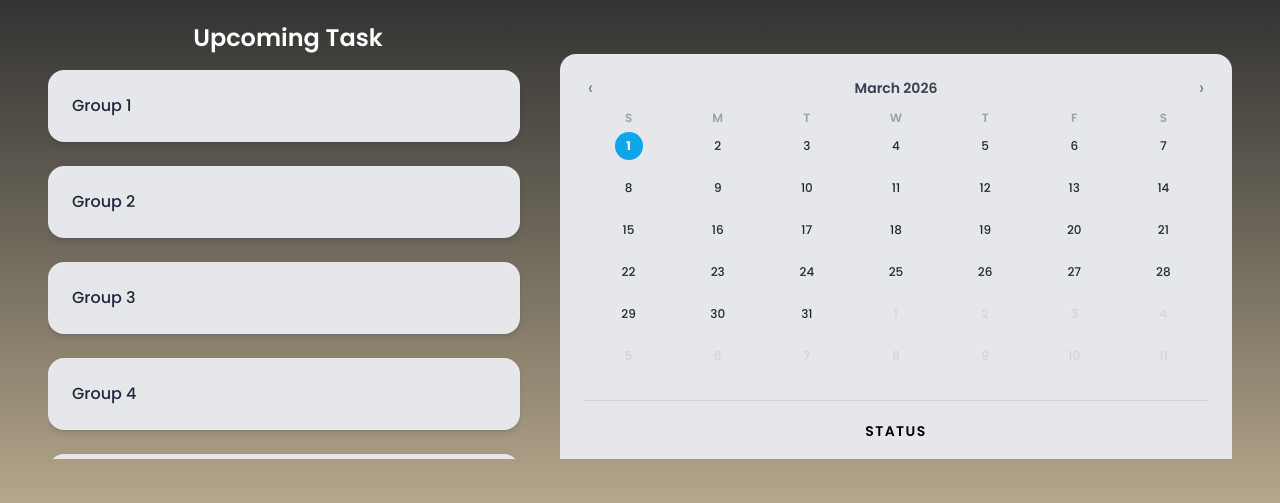
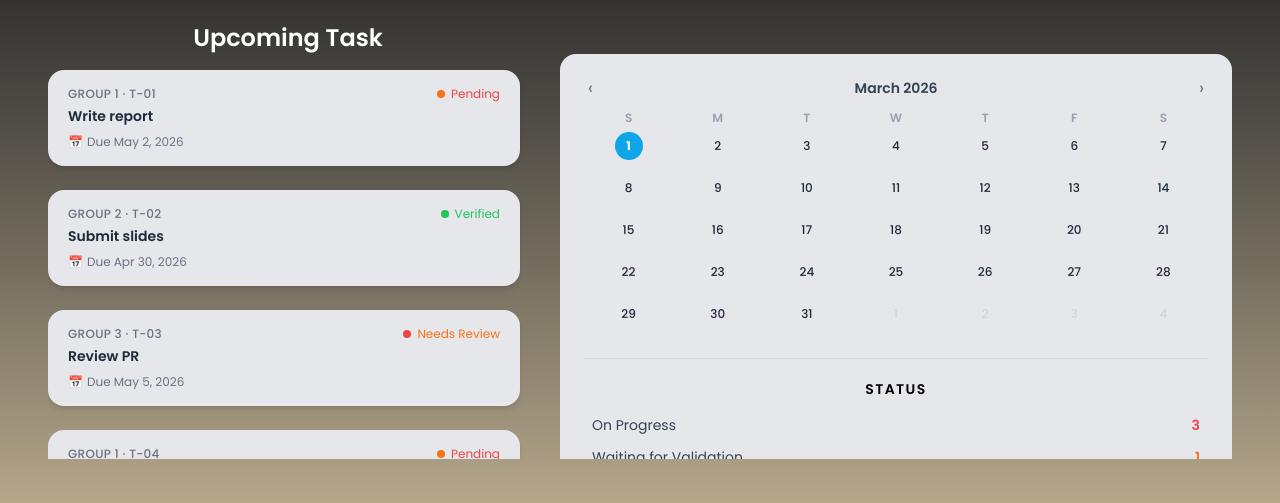
Before and after one commit to lagirebahan/Assignly-SoftwareEngineeringProject, a Next.js app in the folder my-app/: page / in a window 1280 px wide. Shown: the part 293-796 px from the top of the page. Built offline with nearby package versions, Linux system fonts and the light colour scheme; sample sign-in values are in the browser's storage.

Commit message:
homepagefix

```diff
--- a/my-app/app/(protected)/page.tsx
+++ b/my-app/app/(protected)/page.tsx
@@ -3,11 +3,37 @@
 import { StatusRow } from "@/components/ui/StatusRow";
 import Link from "next/link";
 import { useEffect, useState } from "react";
-import { Calendar } from "@/components/ui/Calendar";
+import { Calendar,MOCK_DAY_TASKS, DayTask } from "@/components/ui/Calendar";
+
+const MOCK_UPCOMING_TASKS = [
+  { teamId: "group1", teamName: "Group 1", taskId: "T-01", taskTitle: "Write report", deadline: "2026-05-02", status: "pending" as const },
+  { teamId: "group2", teamName: "Group 2", taskId: "T-02", taskTitle: "Submit slides", deadline: "2026-04-30", status: "verified" as const },
+  { teamId: "group3", teamName: "Group 3", taskId: "T-03", taskTitle: "Review PR", deadline: "2026-05-05", status: "unverified" as const },
+  { teamId: "group1", teamName: "Group 1", taskId: "T-04", taskTitle: "Update README", deadline: "2026-05-01", status: "pending" as const },
+];
+
+const STATUS_DOTS: Record<string, string> = {
+  pending: "#f97316",
+  unverified: "#ef4444",
+  verified: "#22c55e",
+};
+
+const STATUS_LABEL: Record<string, string> = {
+  pending: "Pending",
+  unverified: "Needs Review",
+  verified: "Verified",
+};
+
+const STATUS_DOT: Record<DayTask["status"], string> ={
+  unverified:  "#f97316",
+  pending:  "#ef4444",
+  verified:  "#22c55e",
+}
 
 export default function HomePage() {
 
 const [name, setName] = useState("user");
+const [selectedDay, setSelectedDay] = useState<string | null>(null);
 
 useEffect(() => {
   const storedUser = localStorage.getItem("user");
@@ -18,6 +44,8 @@ useEffect(() => {
   const parsed = JSON.parse(storedUser);
   setName(parsed.name);
 }, []);
+
+const dayTasks = selectedDay ? (MOCK_DAY_TASKS[selectedDay]??[]) : [];
 
   return (
     <div className="h-full bg-gradient-to-b from-[#2e2e2e] to-[#b6a88b] p-12 overflow-hidden flex flex-col">
@@ -36,14 +64,25 @@ useEffect(() => {
             [&::-webkit-scrollbar-thumb]:bg-gray-400/100"
 
           >
-            {["Group 1", "Group 2", "Group 3", "Group 4", "Group 5", "Group 6", "Group 7", "Group 2", "Group 3", "Group 4", "Group 5", "Group 6", "Group 7",].map((group,i) => (
-              <Link href="/teams" className="block">
-                <div
-                  key={i}
-                  className="bg-gray-200 hover:bg-gray-300 transition-colors rounded-2xl p-6 shadow-md cursor-pointer"
-                >
-                  <p className="text-gray-800 font-medium">{group}</p>
-                </div>
+            {MOCK_UPCOMING_TASKS.map((task,i) => (
+              <Link key={i} href={`/teams/${task.teamId}`} className="block">
+                <div className="bg-gray-200 hover:bg-gray-300 transition-colors rounded-2xl px-5 py-4 shadow-md cursor-pointer">
+          {/* Top row: team name + status dot */}
+          <div className="flex items-center justify-between mb-1">
+            <span className="text-xs text-gray-500 font-medium uppercase tracking-wide">{task.teamName} · {task.taskId}</span>
+            <div className="flex items-center gap-1.5">
+              <span style={{ width: 8, height: 8, borderRadius: "50%", backgroundColor: STATUS_DOTS[task.status], display: "inline-block" }} />
+              <span className="text-xs" style={{ color: STATUS_DOT[task.status] }}>{STATUS_LABEL[task.status]}</span>
+            </div>
+          </div>
+          {/* Task title */}
+          <p className="text-gray-800 font-semibold text-sm mb-2">{task.taskTitle}</p>
+          {/* Deadline */}
+          <div className="flex items-center gap-1 text-xs text-gray-500">
+            <span>📅</span>
+            <span>Due {new Date(task.deadline).toLocaleDateString("default", { month: "short", day: "numeric", year: "numeric" })}</span>
+          </div>
+        </div>
               </Link>
             ))}
           </div>
@@ -59,23 +98,45 @@ useEffect(() => {
 
           >
             <div className="bg-gray-200 rounded-2xl p-6 shadow-md">
-              <Calendar/>
+              <Calendar selectedDay={selectedDay} onSelectDay={setSelectedDay} />
               <div className="border-t border-gray-300 my-5"/>
 
-              <h2 className="text-center font-semibold text-sm text-black uppercase tracking-widest mb-4 ">Status</h2>
+              {selectedDay ? (
+                <>
+                  <h2 className="text-center font-semibold text-sm text-black uppercase tracking-widest mb-4 ">{selectedDay}</h2>
+                {dayTasks.length === 0 ? (
+                  <p className="text-center text-gray-400 text-sm">No tasks due today</p>
+                ) : (
+                  <div className="space-y-2">
+                    {dayTasks.map((task) => (
+                      <Link key = {task.taskId} href={`/teams/${task.teamId}`}>
+                        <div className="flex items-center justify-between px-3 py-2 rounded-lg hover:bg-gray-300 transition-colors cursor-pointer">
+                          <span className="text-sm text-gray-700">
+                            <span className="font-medium">{task.teamName}</span>
+                            {" . "}{task.taskId}{" . "}{task.taskTitle}
+                          </span>
+                          <span style={{width: 8, height:8, borderRadius:"50%",backgroundColor: STATUS_DOT[task.status], display:"inline-block", flexShrink:0}}/>
+                        </div>
+                      </Link>
+                    ))}
+                  </div>
+                )}
+                </>
+              ) : (
+                <>
+                  <h2 className="text-center font-semibold text-sm text-black uppercase tracking-widest mb-4 ">Status</h2>
 
-              <div className="space-y-3">
-                <StatusRow label="On Progress" count={3} color="#f97316" />
-                <StatusRow label="Validated" count={1} color="#ef4444"/>
-                <StatusRow label="On Progress" count={1} color="#a855f7"/>
-              </div>
+                  <div className="space-y-3">
+                    <StatusRow label="On Progress" count={3} color="#ef4444" />
+                    <StatusRow label="Waiting for Validation" count={1} color="#f97316"/>
+                    <StatusRow label="Waiting for Verification" count={1} color="#a855f7"/>
+                  </div>
+                </>
+              )}
             </div>
           </div>
-
-
-
         </div>
       </div>
     </div>
-  )
+  );
 }
--- a/my-app/app/api/teams/create/route.ts
+++ b/my-app/app/api/teams/create/route.ts
@@ -1,16 +1,28 @@
 export async function POST(req: Request) {
   const { name } = await req.json();
+
+  const joinCode = generateJoinCode();
 
   const newTeam = {
     id: crypto.randomUUID(),
     name,
+    joinCode,
     members: [
       {
         name: "You", // replace with logged-in user later
         taskStatus: "unfinished",
+        tasks:[]
       },
     ],
   };
 
   return Response.json(newTeam);
 }
+
+function generateJoinCode(): string {
+  const letters = Array.from({length:3},() =>
+    String.fromCharCode(65+Math.floor(Math.random()*26))
+  ).join("");
+  const numbers = Math.floor(10000+Math.random()*90000).toString();
+  return `${letters}-${numbers}`;
+}
--- a/my-app/app/api/teams/join/route.ts
+++ b/my-app/app/api/teams/join/route.ts
@@ -1,23 +1,19 @@
+import { MOCK_TEAMS } from "@/data/mockTeam";
+
 export async function POST(req: Request) {
   const { code } = await req.json();
 
-  // fake lookup
-  if (code !== "ABC-12345") {
+
+  // const team = await getTeamByJoinCode(joinCode);
+  const team = MOCK_TEAMS.find((t) => t.joinCode === code);
+
+  if (!team) {
     return new Response("Invalid code", { status: 400 });
   }
 
-  const team = {
-    id: "group5",
-    name: "Group 5",
-    progress: 20,
-    members: [
-      { name: "Alexio Clive Vandana", taskStatus: "unfinished" },
-      { name: "Bryant Evant Mulya", taskStatus: "unfinished" },
-      { name: "Christian Jordan Dwisaputra", taskStatus: "unfinished" },
-      { name: "Joselyn Patricia Prasetyo", taskStatus: "unverified" },
-      { name: "Nathan", taskStatus: "done" },
-    ],
-  };
-
   return Response.json(team);
 }
+
+// function getTeamByJoinCode(joinCode: string) : team {
+
+// }
--- a/my-app/components/ui/Calendar.tsx
+++ b/my-app/components/ui/Calendar.tsx
@@ -2,22 +2,42 @@ import { useState } from "react";
 
 const DAYS = ["S", "M", "T", "W", "T", "F", "S"];
 
-const MOCK_DOTS: Record<string, string[]> = {
-  "2025-4-1":  ["#6b7280"],
-  "2025-4-8":  ["#a855f7"],
-  "2025-4-9":  ["#6b7280"],
-  "2025-4-11": ["#6b7280"],
-  "2025-4-16": ["#ef4444"],
-  "2025-4-17": ["#ef4444"],
-  "2025-4-20": ["#ef4444"],
-  "2025-4-24": ["#ef4444"],
-  "2025-4-27": ["#22c55e"],
-  "2025-4-28": ["#6b7280"],
-  "2025-4-29": ["#22c55e"],
-  "2025-4-30": ["#6b7280"],
+export type DayTask = {
+  teamId :string;
+  teamName : string;
+  taskId :string;
+  taskTitle : string;
+  status : "pending"|"unverified"|"verified";
 };
 
-export function Calendar() {
+const STATUS_COLOR: Record<DayTask["status"], string> = {
+  unverified:  "#f97316",
+  pending:  "#ef4444",
+  verified:  "#22c55e",
+};
+
+const STATUS_PRIORITY: Record<DayTask["status"], number> = {
+  pending:  0,
+  unverified:  1,
+  verified:  2,
+};
+
+export const MOCK_DAY_TASKS: Record<string, DayTask[]> = {
+  "2026-4-29": [
+    { teamId: "group1", teamName: "Group 1", taskId: "T-01", taskTitle: "Write report", status: "pending" },
+    { teamId: "group2", teamName: "Group 2", taskId: "T-02", taskTitle: "Submit slides", status: "verified" },
+  ],
+  "2026-4-30": [
+    { teamId: "group3", teamName: "Group 3", taskId: "T-03", taskTitle: "Review PR", status: "unverified" },
+  ],
+};
+
+interface CalendarProps{
+  selectedDay:string|null;
+  onSelectDay:(key:string|null)=>void;
+}
+
+export function Calendar({selectedDay, onSelectDay} : CalendarProps) {
   const today = new Date();
   const [year, setYear] = useState(today.getFullYear());
   const [month, setMonth] = useState(today.getMonth()); // 0-indexed
@@ -37,7 +57,6 @@ export function Calendar() {
     else setMonth(m => m + 1);
   };
 
-  // Build grid cells
   const cells: { day: number; current: boolean }[] = [];
   for (let i = firstDay - 1; i >= 0; i--) {
     cells.push({ day: daysInPrevMonth - i, current: false });
@@ -45,10 +64,13 @@ export function Calendar() {
   for (let d = 1; d <= daysInMonth; d++) {
     cells.push({ day: d, current: true });
   }
-  const remaining = 42 - cells.length;
+  const remaining = (7-(cells.length % 7)) % 7;
   for (let d = 1; d <= remaining; d++) {
     cells.push({ day: d, current: false });
   }
+
+  const rows: typeof cells[] = [];
+  for (let i = 0; i< cells.length; i+= 7) rows.push(cells.slice(i, i+7));
 
   return (
     <div>
@@ -71,25 +93,34 @@ export function Calendar() {
         {cells.map((cell, i) => {
           const isToday = cell.current && cell.day === today.getDate() && month === today.getMonth() && year === today.getFullYear();
           const key = `${year}-${month + 1}-${cell.day}`;
-          const dots = cell.current ? (MOCK_DOTS[key] ?? []) : [];
+          const tasks = cell.current ? (MOCK_DAY_TASKS[key] ?? []) : [];
+          const isSelected = cell.current && selectedDay === key;
+          const dotColor = tasks.length > 0
+            ? STATUS_COLOR[tasks.reduce((best, t) =>
+              STATUS_PRIORITY[t.status] <STATUS_PRIORITY[best.status] ? t :best
+            ).status]
+            :null;
 
           return (
-            <div key={i} className="flex flex-col items-center py-0.5">
+            <div
+              key={i}
+              className="flex flex-col items-center py-0.5"
+              onClick={()=> cell.current && onSelectDay(isSelected ? null : key)}>
               <div
                 className="w-7 h-7 flex items-center justify-center rounded-full text-xs font-medium"
                 style={{
-                  backgroundColor: isToday ? "#0ea5e9" : "transparent",
-                  color: isToday ? "white" : cell.current ? "#1f2937" : "#d1d5db",
-                  fontWeight: isToday ? 700 : undefined,
+                  backgroundColor: isSelected ? "#0ea5e9" : isToday ? "#0ea5e9" : "transparent",
+                  color: isSelected || isToday ? "white" : cell.current ? "#1f2937" : "#d1d5db",
+                  fontWeight: isToday || isSelected ? 700 : undefined,
                 }}
               >
                 {cell.day}
               </div>
               {/* Dots */}
               <div className="flex gap-0.5 mt-0.5 min-h-[6px]">
-                {dots.map((color, di) => (
-                  <span key={di} style={{ width: 5, height: 5, borderRadius: "50%", backgroundColor: color, display: "inline-block" }} />
-                ))}
+                {dotColor && (
+                  <span style={{ width: 5, height: 5, borderRadius: "50%", backgroundColor: dotColor, display: "inline-block" }} />
+                )}
               </div>
             </div>
           );
```
